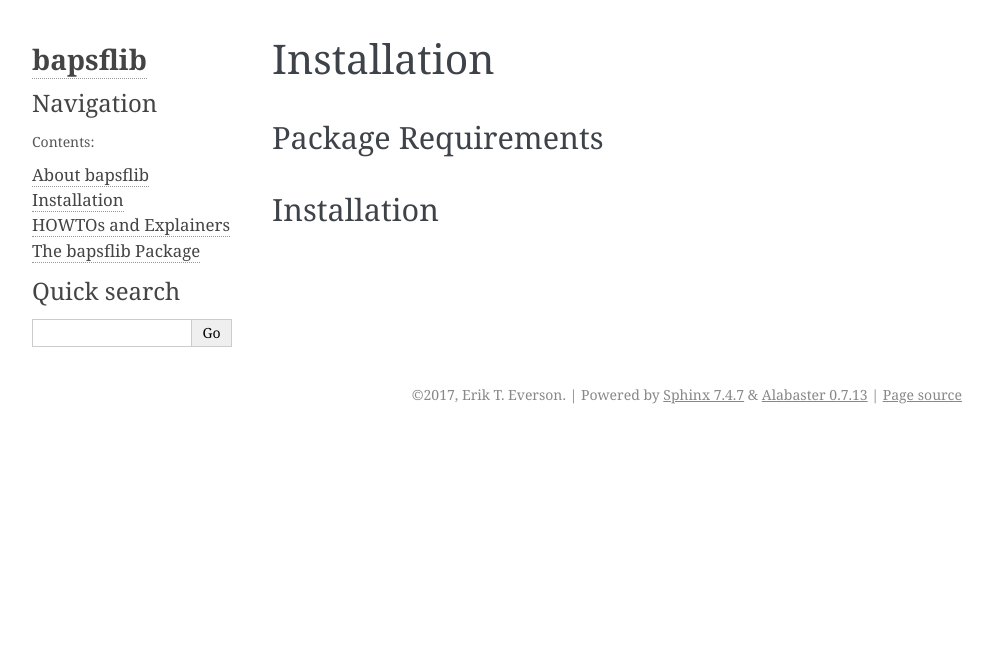
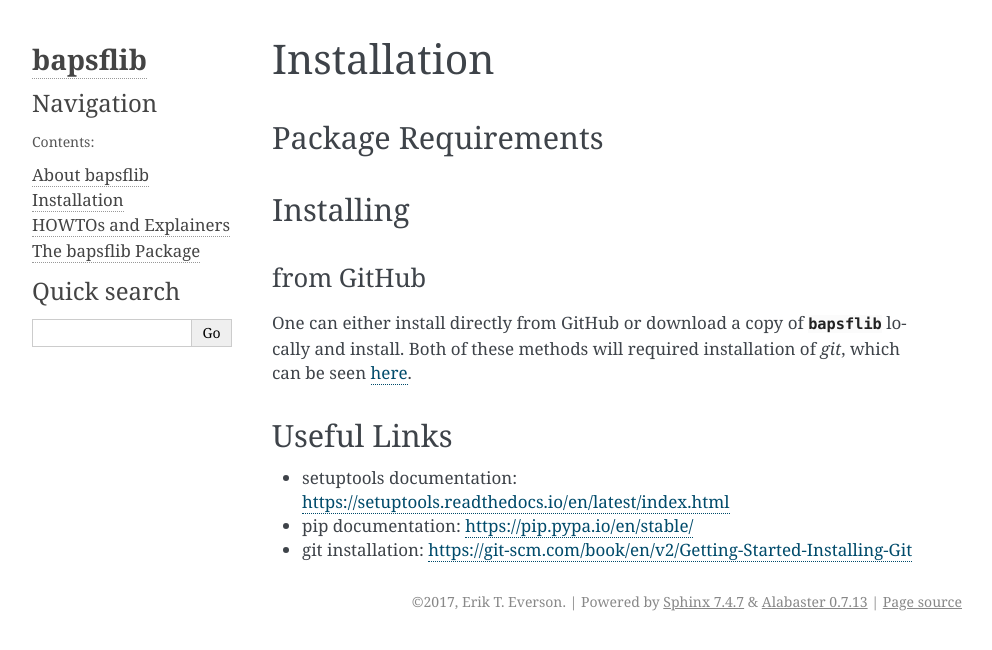
Before and after one commit to BaPSF/bapsflib, a Sphinx documentation site: the page built from docs/installation.rst, in a window 1280 px wide. Shown: the top 650 px of the page, without its empty margins (148-1140 px from the left). Built offline with Sphinx 7.4.7, drawn with Linux system fonts in a browser that asks for light colours.

```diff
--- a/docs/installation.rst
+++ b/docs/installation.rst
@@ -1,10 +1,24 @@
 Installation
 ============
-
 
 Package Requirements
 --------------------
 
 
-Installation
+Installing
+----------
+
+from GitHub
+^^^^^^^^^^^
+
+One can either install directly from GitHub or download a copy of
+:py:mod:`bapsflib` locally and install.  Both of these methods will
+required installation of `git`, which can be seen
+`here <https://git-scm.com/book/en/v2/Getting-Started-Installing-Git>`_.
+
+Useful Links
 ------------
+
+* setuptools documentation: https://setuptools.readthedocs.io/en/latest/index.html
+* pip documentation: https://pip.pypa.io/en/stable/
+* git installation: https://git-scm.com/book/en/v2/Getting-Started-Installing-Git
--- a/setup.py
+++ b/setup.py
@@ -33,6 +33,9 @@
     url='https://github.com/rocco8773/bapsflib',
     author='Erik T. Everson',
     author_email='eteveson@gmail.com',
+    packages=['bapsflib'],
+    install_requires=['h5py>=2.6', 'numpy>=1.7'],
+    python_requires='>=3.5',
     zip_safe=False,
     include_package_data=True
 )
```
Also changed, not shown: 7 other files.
